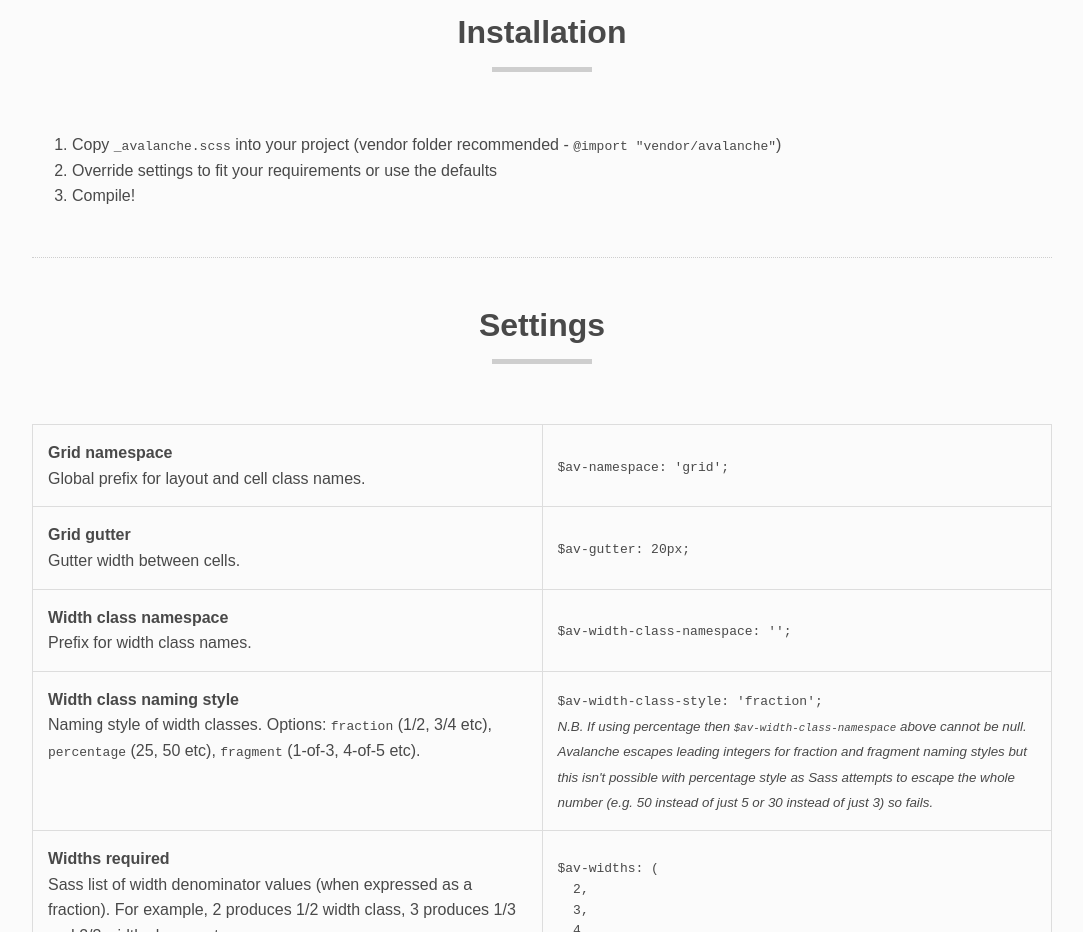
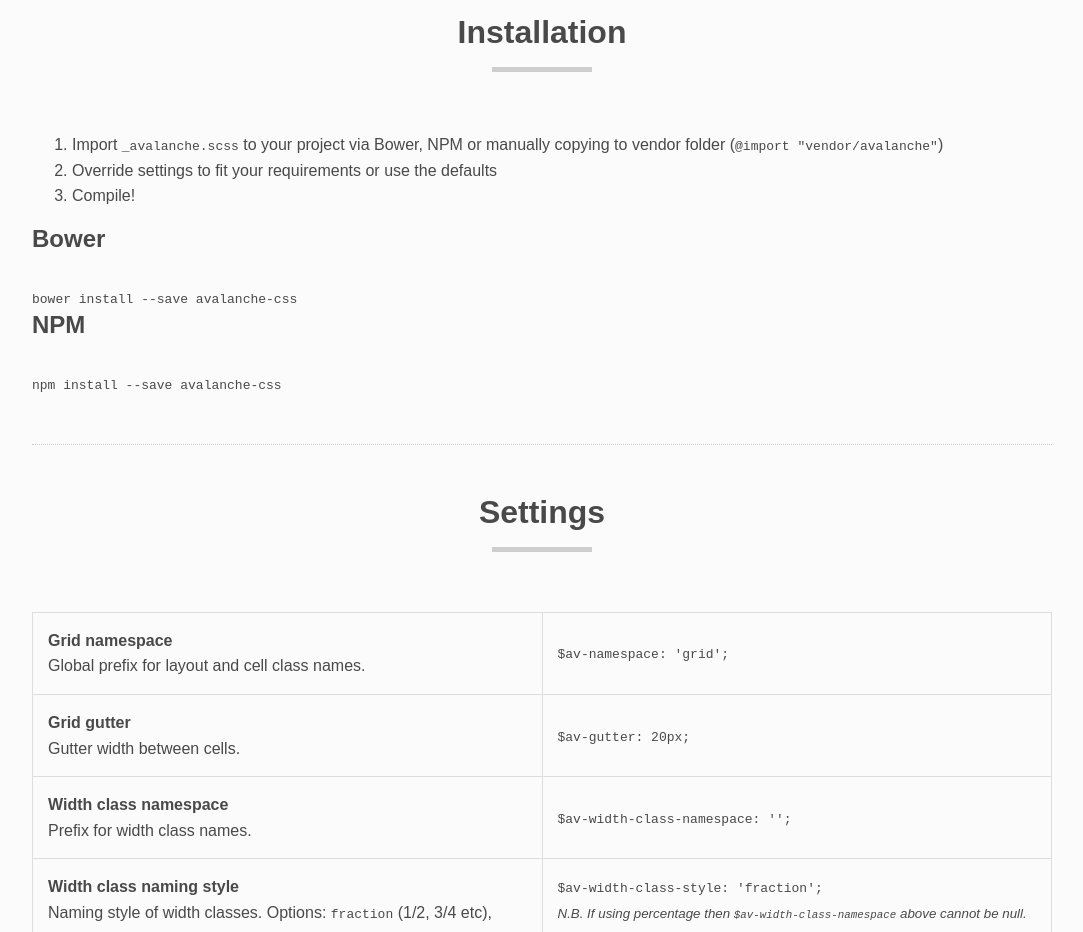
Before and after one commit to colourgarden/avalanche, a plain HTML site: page index.html in a window 1280 px wide. Shown: the part 3740-4672 px from the top of the page, without its empty margins (98-1181 px from the left). Drawn offline with Linux system fonts and the light colour scheme.

Commit message:
Adding Bower and NPM to install instructions

```diff
--- a/index.html
+++ b/index.html
@@ -238,10 +238,16 @@
 
       <h2>Installation</h2>
       <ol>
-        <li>Copy <code>_avalanche.scss</code> into your project (vendor folder recommended - <code>@import "vendor/avalanche"</code>)</li>
+        <li>Import <code>_avalanche.scss</code> to your project via Bower, NPM or manually copying to vendor folder (<code>@import "vendor/avalanche"</code>)</li>
         <li>Override settings to fit your requirements or use the defaults</li>
         <li>Compile!</li>
       </ol>
+
+      <h3>Bower</h3>
+      <code>bower install --save avalanche-css</code>
+
+      <h3>NPM</h3>
+      <code>npm install --save avalanche-css</code>
 
       <hr>
 
```
